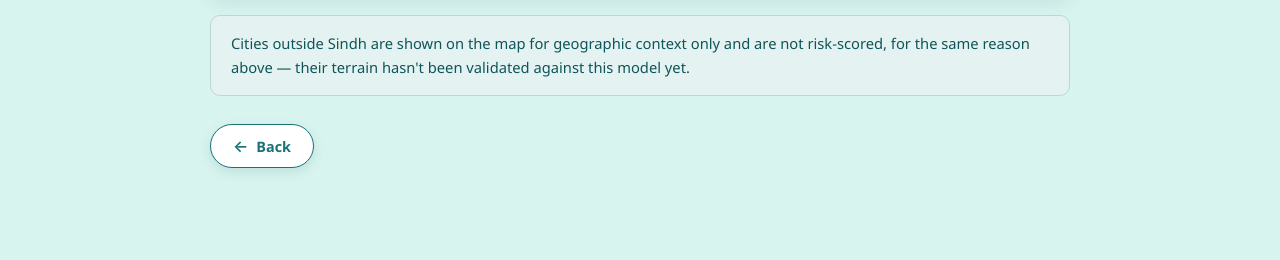
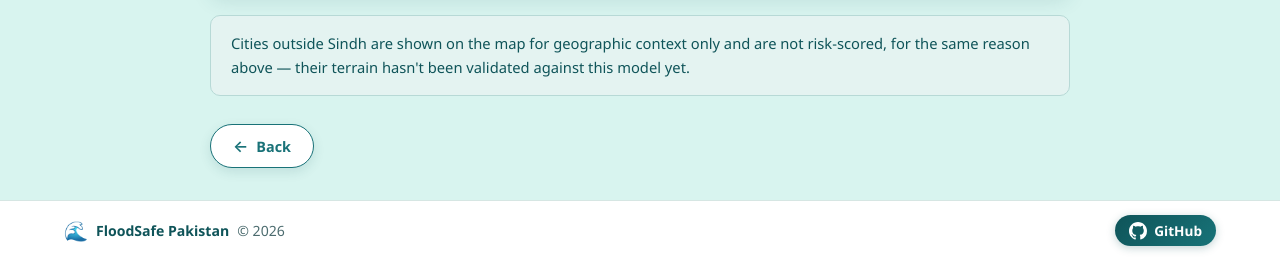
Before and after one commit to jam-tamache/Floodsafe-Pakistan, a Flask app: page /about in a window 1280 px wide. Shown: the part 983-1243 px from the top of the page. Before the commit the page ends 1155 px from the top, so only its background shows below. Run offline with Flask 3, Linux system fonts and the light colour scheme.

Commit message:
Add footer with GitHub link

```diff
--- a/templates/base.html
+++ b/templates/base.html
@@ -5,6 +5,92 @@
     <title>{% block title %}{{ t.app_title }}{% endblock %}</title>
     <meta name="viewport" content="width=device-width, initial-scale=1.0">
     <link rel="stylesheet" href="{{ url_for('static', filename='style.css') }}">
+
+    <!-- NEW: footer styles. Kept here (not in style.css) so this one file
+         is the whole change. The body/main rules keep the footer at the
+         bottom of the window on short pages. -->
+    <style>
+        body {
+            min-height: 100vh;
+            display: flex;
+            flex-direction: column;
+        }
+        .page-content {
+            flex: 1 0 auto;
+            width: 100%;
+            box-sizing: border-box;
+        }
+        .site-footer {
+            flex-shrink: 0;
+            background: #ffffff;
+            border-top: 1px solid #d6e6e3;
+            padding-bottom: env(safe-area-inset-bottom, 0px);
+        }
+        /* Also has the class .topbar-inner in the HTML, so its width and
+           side padding are exactly the navbar's. Only height is set here. */
+        .site-footer-inner {
+            height: auto;
+            min-height: 0;
+            padding-top: 14px;
+            padding-bottom: 14px;
+            display: flex;
+            align-items: center;
+            justify-content: space-between;
+            gap: 12px;
+            flex-wrap: wrap;
+        }
+        .footer-brand {
+            display: flex;
+            align-items: center;
+            gap: 8px;
+            color: #4b6b6e;
+            font-size: 0.88rem;
+        }
+        .footer-brand strong {
+            color: #0F5459;
+            font-weight: 700;
+        }
+        .footer-logo {
+            font-size: 1.2rem;
+            line-height: 1;
+        }
+        .footer-copy {
+            direction: ltr;
+            unicode-bidi: isolate;
+        }
+        .footer-github {
+            display: inline-flex;
+            align-items: center;
+            gap: 7px;
+            padding: 6px 14px;
+            border-radius: 999px;
+            background: linear-gradient(135deg, #0F5459 0%, #187378 100%);
+            color: #ffffff;
+            font-size: 0.85rem;
+            font-weight: 600;
+            text-decoration: none;
+            box-shadow: 0 2px 8px rgba(15, 84, 89, 0.25);
+            transition: transform 0.18s ease, box-shadow 0.18s ease;
+        }
+        .footer-github:hover,
+        .footer-github:focus-visible {
+            transform: translateY(-2px);
+            box-shadow: 0 6px 16px rgba(15, 84, 89, 0.35);
+        }
+        .footer-github svg {
+            flex-shrink: 0;
+        }
+        @media (max-width: 560px) {
+            .site-footer-inner {
+                flex-direction: column;
+                justify-content: center;
+                text-align: center;
+                padding-top: 16px;
+                padding-bottom: 16px;
+            }
+        }
+    </style>
+
     {% block head_extra %}{% endblock %}
 </head>
 <body>
@@ -118,6 +204,28 @@
     {% block content %}{% endblock %}
 </main>
 
+<!-- NEW: footer. Left: logo + name + year. Right: GitHub profile link.
+     The name uses t.app_title, so it follows the page language like the
+     navbar does. -->
+<footer class="site-footer">
+    <div class="topbar-inner site-footer-inner">
+        <div class="footer-brand">
+            <span class="footer-logo">&#127754;</span>
+            <strong>{{ t.app_title }}</strong>
+            <span class="footer-copy">&copy; 2026</span>
+        </div>
+        <a class="footer-github"
+           href="https://github.com/jam-tamache"
+           target="_blank" rel="noopener noreferrer"
+           aria-label="GitHub">
+            <svg width="18" height="18" viewBox="0 0 16 16" fill="currentColor" aria-hidden="true">
+                <path d="M8 0C3.58 0 0 3.58 0 8c0 3.54 2.29 6.53 5.47 7.59.4.07.55-.17.55-.38 0-.19-.01-.82-.01-1.49-2.01.37-2.53-.49-2.69-.94-.09-.23-.48-.94-.82-1.13-.28-.15-.68-.52-.01-.53.63-.01 1.08.58 1.23.82.72 1.21 1.87.87 2.33.66.07-.52.28-.87.51-1.07-1.78-.2-3.64-.89-3.64-3.95 0-.87.31-1.59.82-2.15-.08-.2-.36-1.02.08-2.12 0 0 .67-.21 2.2.82.64-.18 1.32-.27 2-.27.68 0 1.36.09 2 .27 1.53-1.04 2.2-.82 2.2-.82.44 1.1.16 1.92.08 2.12.51.56.82 1.27.82 2.15 0 3.07-1.87 3.75-3.65 3.95.29.25.54.73.54 1.48 0 1.07-.01 1.93-.01 2.2 0 .21.15.46.55.38A8.013 8.013 0 0016 8c0-4.42-3.58-8-8-8z"/>
+            </svg>
+            <span>GitHub</span>
+        </a>
+    </div>
+</footer>
+
 <script>
     const topbar = document.querySelector('.topbar');
     document.getElementById('navToggle').addEventListener('click', function () {
```
